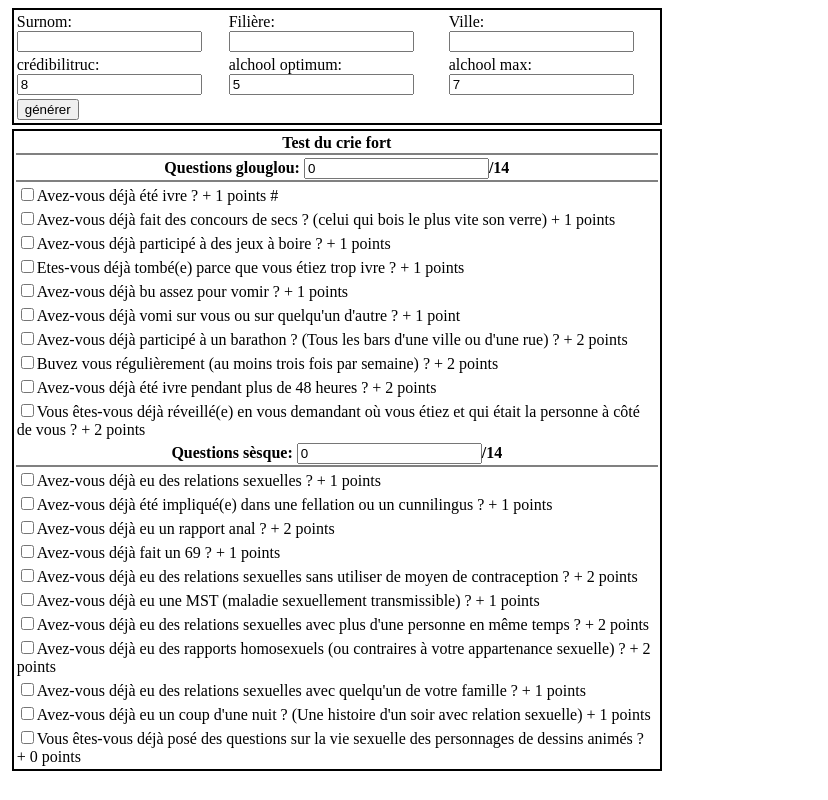
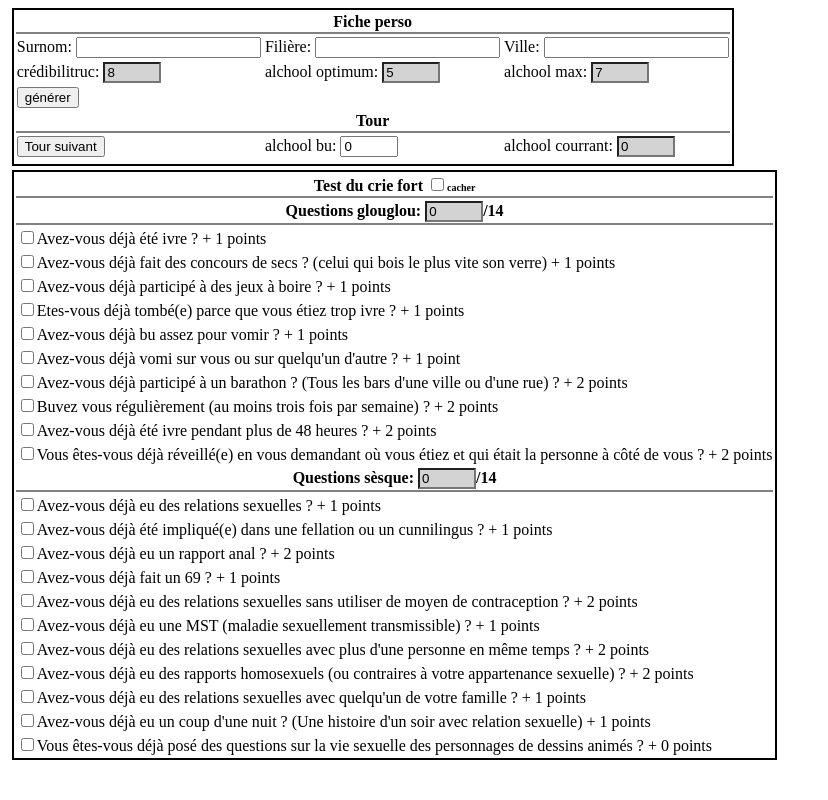
Before and after one commit to yannickbattail/soluche_papier, a plain HTML site: page fiche_perso_dynamic.html in a window 1280 px wide. Both pictures are taken after a click on the button "générer". Shown: the whole page, without its empty margins (0-828 px from the left). Drawn offline with Linux system fonts and the light colour scheme.

Commit message:
ajout de la gestion du tour

```diff
--- a/fiche_perso_dynamic.html
+++ b/fiche_perso_dynamic.html
@@ -1,5 +1,5 @@
 <!DOCTYPE HTML>
-<html>
+<html lang="fr">
 
 <head>
     <title>Cartes Soluche papier</title>
@@ -16,13 +16,45 @@
             border-color: black;
             margin: 0.1cm;
         }
-        body {
-            width: 17.4cm;
+        input[type="number"] {
+            width: 50px;
+        }
+        input[readonly="readonly"] {
+            background-color: lightgray;
+        }
+        #bar div {
+            border-style: solid;
+            border-width: 2px;
+            padding: 0;
+            margin: 0;
+            display: inline-block;
+            width: 20px;
+            height: 20px;
+            border-radius: 2px;
+            text-align: center;
+            vertical-align: middle;
+        }
+        .b_vert {
+            border-color: darkgreen;
+            background-color: green;
+        }
+        .b_orange {
+            border-color: darkorange;
+            background-color: orange;
+        }
+        .b_rouge {
+            border-color: darkred;
+            background-color: red;
         }
         </style>
     </head>
     <body id="body">
         <table class="fiche">
+            <thead>
+                <tr>
+                    <th colspan="3">Fiche perso</th>
+                </tr>
+            </thead>
             <tr>
                 <td>Surnom:  <input type="text"></td>
                 <td>Filière: <input type="text"></td>
@@ -36,16 +68,27 @@
             <tr>
                 <td><button onclick="generate()">générer</button></td>
             </tr>
+            <tr>
+                <th colspan="3">Tour</th>
+            </tr>
+            <tr>
+                <td><button onclick="tour()">Tour suivant</button></td>
+                <td>alchool bu:       <input type="number" value="0" id="alcBu" min="0" step="1"></td>
+                <td>alchool courrant: <input type="number" readonly="readonly" value="0" id="alcCur"></td>
+            </tr>
+            <tr>
+                <td><div id="bar"></div></td>
+            </tr>
         </table>
         <table class="fiche">
             <thead>
                 <tr>
-                    <th>Test du crie fort</th>
+                    <th>Test du crie fort <label style="font-size: 10px;"><input type="checkbox" onclick="hide(gel('tbody'), this.checked)"/>cacher</label></th>
                 </tr>
             </thead>
-            <tbody>
+            <tbody id="tbody">
                 <tr><th>Questions glouglou: <input type="number" readonly="readonly" value="0" id="glou">/14</th></tr>
-                <tr><td><label><input type="checkbox" onchange="reclacCriFort()" class="glou" value="1">Avez-vous déjà été ivre ? + 1 points #</label></td></tr>
+                <tr><td><label><input type="checkbox" onchange="reclacCriFort()" class="glou" value="1">Avez-vous déjà été ivre ? + 1 points</label></td></tr>
                 <tr><td><label><input type="checkbox" onchange="reclacCriFort()" class="glou" value="1">Avez-vous déjà fait des concours de secs ? (celui qui bois le plus vite son verre) + 1 points</label></td></tr>
                 <tr><td><label><input type="checkbox" onchange="reclacCriFort()" class="glou" value="1">Avez-vous déjà participé à des jeux à boire ? + 1 points</label></td></tr>
                 <tr><td><label><input type="checkbox" onchange="reclacCriFort()" class="glou" value="1">Etes-vous déjà tombé(e) parce que vous étiez trop ivre ? + 1 points</label></td></tr>
@@ -85,10 +128,16 @@
             function d7() {
                 return getRandomInt(0, 6);
             }
+            function gel(id) {
+                return document.getElementById(id);
+            }
+            function hide(elem, show) {
+                elem.style.display = show?"block":"none";
+            }
 
             function reclacCriFort() {
-                document.getElementById("glou").value = calcScore("glou");
-                document.getElementById("sexe").value = calcScore("sexe");
+                gel("glou").value = calcScore("glou");
+                gel("sexe").value = calcScore("sexe");
             }
             function calcScore(quest) {
                 var questList = document.getElementsByClassName(quest);
@@ -102,10 +151,48 @@
             }
             reclacCriFort();
             function generate() {
-                document.getElementById("alcOpt").value = Math.floor(calcScore("glou") / 2 + 5);
-                document.getElementById("alcMax").value = Math.floor((calcScore("glou") / 2 + 5) * 1.5);
-                document.getElementById("credib").value = Math.floor(calcScore("sexe") / 3 + 4 + d7());
+                gel("alcOpt").value = Math.floor(calcScore("glou") / 2 + 5);
+                gel("alcMax").value = Math.floor((calcScore("glou") / 2 + 5) * 1.5);
+                gel("credib").value = Math.floor(calcScore("sexe") / 3 + 4 + d7());
             }
+            function tour() {
+                gel("alcCur").value = parseInt(gel("alcBu").value) + parseInt(gel("alcCur").value) - 1;
+                gel("alcBu").value = 0;
+                bar();
+            }
+            function bar() {
+                gel("bar").innerHTML = bar_in();
+            }
+            function bar_in() {
+                let alcCur = parseInt(gel("alcCur").value);
+                let alcOpt = parseInt(gel("alcOpt").value);
+                let alcMax = parseInt(gel("alcMax").value);
+                let h = "";
+                for (let i = 1; i <= Math.max(alcCur, alcMax); i++) {
+                    let css = '';
+                    if (i <= alcOpt) {
+                        css = 'b_vert';
+                    } else if (i <= alcMax) {
+                        css = 'b_orange';
+                    } else {
+                        css = 'b_rouge';
+                    }
+                    let c = '&nbsp;';
+                    if (i <= alcCur) {
+                        if (i <= alcOpt) {
+                            c = '😀';
+                        } else if (i <= alcMax) {
+                            c = '🥴';
+                        } else {
+                            c = '🤮';
+                        }
+                    }
+                    h += '<div class="'+css+'">'+c+'</div>';
+
+                }
+                return h;
+            }
+            bar();
         </script>
     </body>
 </html>
```
